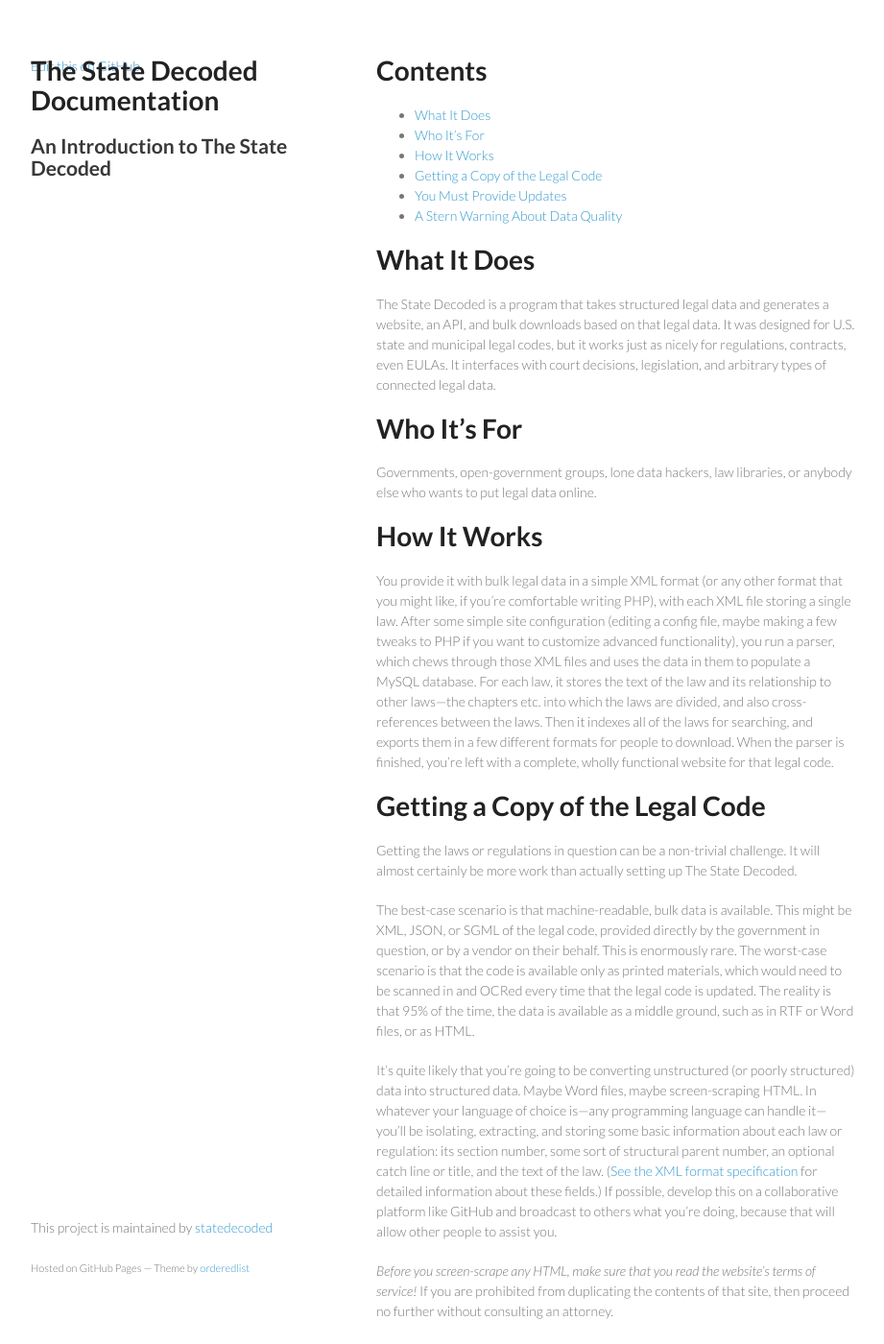
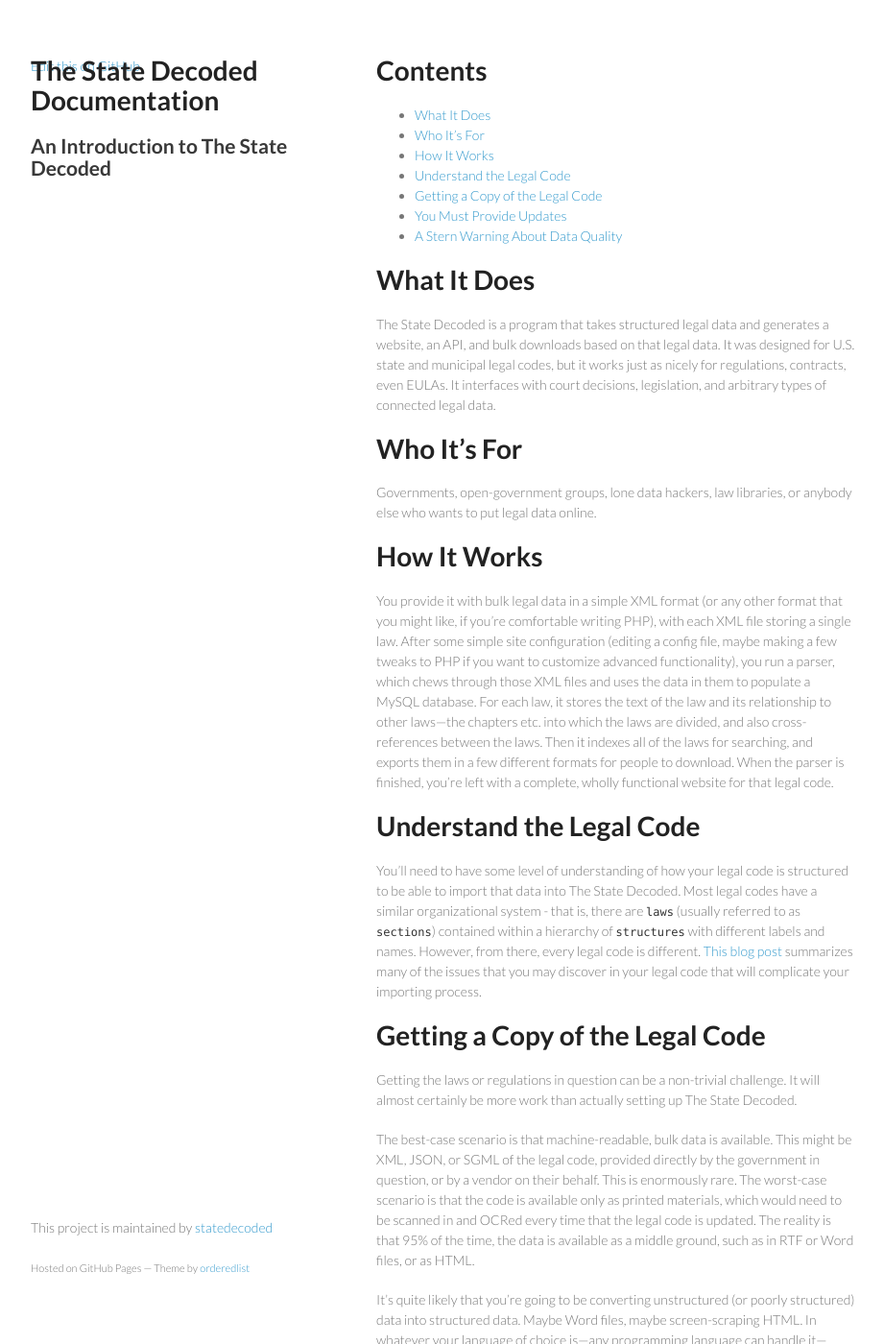
Before and after one commit to statedecoded/documentation, a Jekyll site: the page built from introduction.md, in a window 1280 px wide and 1400 px high. Shown: the whole window at 96% size, without its empty margins (178-1099 px from the left). Built offline with Jekyll 4.4.1, drawn with Linux system fonts in a browser that asks for light colours.

Commit message:
Add description of legal codes. For statedecoded/statedecoded#169

```diff
--- a/introduction.md
+++ b/introduction.md
@@ -20,6 +20,10 @@
 # How It Works
 You provide it with bulk legal data in a simple XML format (or any other format that you might like, if you're comfortable writing PHP), with each XML file storing a single law. After some simple site configuration (editing a config file, maybe making a few tweaks to PHP if you want to customize advanced functionality), you run a parser, which chews through those XML files and uses the data in them to populate a MySQL database. For each law, it stores the text of the law and its relationship to other laws—the chapters etc. into which the laws are divided, and also cross-references between the laws. Then it indexes all of the laws for searching, and exports them in a few different formats for people to download. When the parser is finished, you're left with a complete, wholly functional website for that legal code.
 
+# Understand the Legal Code
+
+You'll need to have some level of understanding of how your legal code is structured to be able to import that data into The State Decoded. Most legal codes have a similar organizational system - that is, there are `laws` (usually referred to as `sections`) contained within a hierarchy of `structures` with different labels and names.  However, from there, every legal code is different. [This blog post](http://krues8dr.com/blog/2016/08/01/what-i-wish-i-had-known-about-decoding-the-law/) summarizes many of the issues that you may discover in your legal code that will complicate your importing process.
+
 # Getting a Copy of the Legal Code
 
 Getting the laws or regulations in question can be a non-trivial challenge. It will almost certainly be more work than actually setting up The State Decoded.
```
